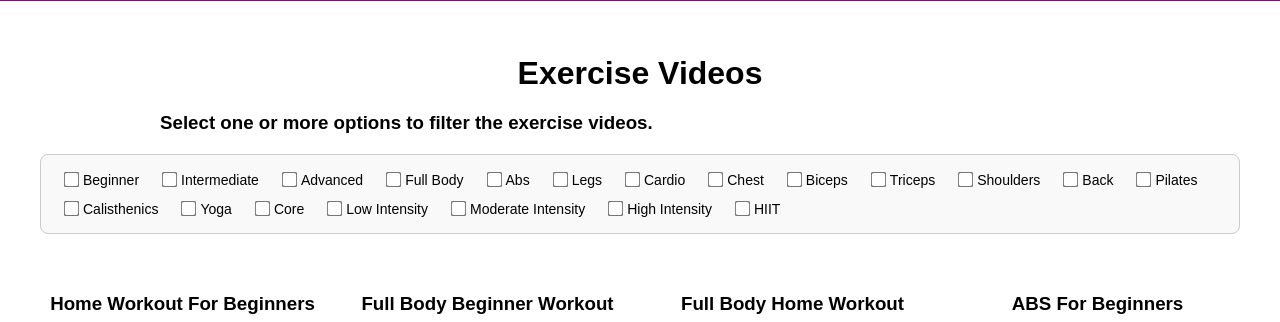
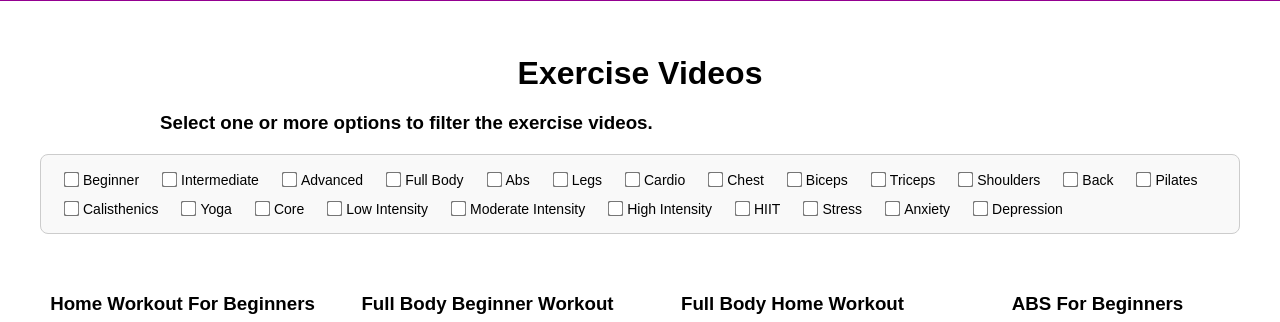
Before and after one commit to rohan057/FYP, a PHP site: page /exercise-videos.php in a window 1280 px wide. Shown: the part 65-387 px from the top of the page. Run offline with PHP 8.4, Linux system fonts and the light colour scheme.

Commit message:
Adding Content
Added in more videos for specific feelings

```diff
--- a/exercise-videos.php
+++ b/exercise-videos.php
@@ -58,6 +58,9 @@ session_start();
         <label><input type="checkbox" value="moderate-intensity"> Moderate Intensity</label>
         <label><input type="checkbox" value="high-intensity"> High Intensity</label>
         <label><input type="checkbox" value="HIIT"> HIIT</label>
+        <label><input type="checkbox" value="stress"> Stress</label>
+        <label><input type="checkbox" value="anxiety"> Anxiety</label>
+        <label><input type="checkbox" value="depression"> Depression</label>
     </div>
 
     <div class="video-container">
@@ -142,6 +145,38 @@ session_start();
                 <h3>Lower Body Workout</h3>
                 <iframe src="https://www.youtube.com/embed/6atz9eroPBs" frameborder="0" allowfullscreen></iframe> <!-- https://www.youtube.com/watch?v=6atz9eroPBs -->
             </div>
+            <div class="video-item" data-tags="depression">
+                <h3>Yoga For Depression</h3>
+                <iframe src="https://www.youtube.com/embed/Sxddnugwu-8" frameborder="0" allowfullscreen></iframe> <!-- https://www.youtube.com/watch?v=Sxddnugwu-8 -->
+            </div>
+            <div class="video-item" data-tags="stress">
+                <h3>Stress Relief Exercises</h3>
+                <iframe src="https://www.youtube.com/embed/tYddPTEfS_8" frameborder="0" allowfullscreen></iframe> <!-- https://www.youtube.com/watch?v=tYddPTEfS_8 -->
+            </div>
+            <div class="video-item" data-tags="anxiety">
+                <h3>Yoga For Anxiety</h3>
+                <iframe src="https://www.youtube.com/embed/bJJWArRfKa0" frameborder="0" allowfullscreen></iframe> <!-- https://www.youtube.com/watch?v=bJJWArRfKa0 -->
+            </div>
+            <div class="video-item" data-tags="anxiety">
+                <h3>Anxiety Release Workout</h3>
+                <iframe src="https://www.youtube.com/embed/0X6qRWrnIEE" frameborder="0" allowfullscreen></iframe> <!-- https://www.youtube.com/watch?v=0X6qRWrnIEE -->
+            </div>
+            <div class="video-item" data-tags="anxiety, stress">
+                <h3>Stretches For Anxiety & Stress</h3>
+                <iframe src="https://www.youtube.com/embed/yqeirBfn2j4" frameborder="0" allowfullscreen></iframe> <!-- https://www.youtube.com/watch?v=yqeirBfn2j4 -->
+            </div>
+            <div class="video-item" data-tags="anxiety">
+                <h3>Yoga For Panic and Anxiety</h3>
+                <iframe src="https://www.youtube.com/embed/8Lg4EzektCw" frameborder="0" allowfullscreen></iframe> <!-- https://www.youtube.com/watch?v=8Lg4EzektCw -->
+            </div>
+            <div class="video-item" data-tags="stress, anxiety">
+                <h3>Workout For Stress and Anxiety</h3>
+                <iframe src="https://www.youtube.com/embed/ah4PAK18Rtg" frameborder="0" allowfullscreen></iframe> <!-- https://www.youtube.com/watch?v=ah4PAK18Rtg -->
+            </div>
+            <div class="video-item" data-tags="anxiety, stress">
+                <h3>Yoga For Anxiety and Stress</h3>
+                <iframe src="https://www.youtube.com/embed/hJbRpHZr_d0" frameborder="0" allowfullscreen></iframe> <!-- https://www.youtube.com/watch?v=hJbRpHZr_d0 -->
+            </div>
         </div>
     </div>
 
```
Also changed, not shown: meditation-techniques.php (+36 -0 lines).
